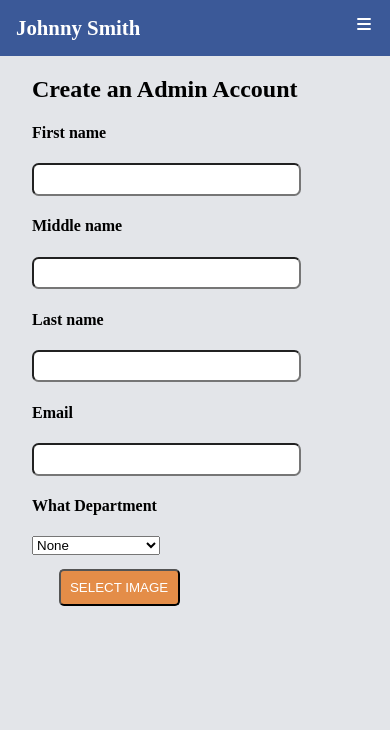
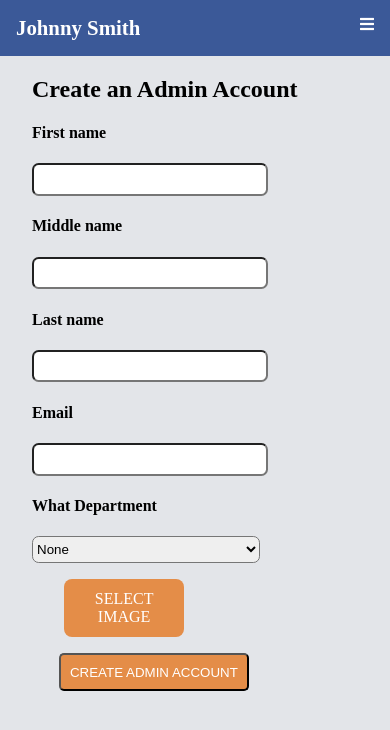
Before and after one commit to patrex/banka, a plain HTML site: page UI/admin-create-admin.html in a window 390 px wide. Drawn offline with Linux system fonts and the light colour scheme.

Commit message:
chore(template): point all fontawesome references to the CDN

```diff
--- a/UI/admin-create-admin.html
+++ b/UI/admin-create-admin.html
@@ -6,10 +6,10 @@
     <meta http-equiv="X-UA-Compatible" content="ie=edge">
     <title>Create Admin Account</title>
 
-    <!-- <link rel="stylesheet" href="https://use.fontawesome.com/releases/v5.8.1/css/all.css" integrity="sha384-50oBUHEmvpQ+1lW4y57PTFmhCaXp0ML5d60M1M7uH2+nqUivzIebhndOJK28anvf" crossorigin="anonymous"> -->
+    <link rel="stylesheet" href="https://use.fontawesome.com/releases/v5.8.1/css/all.css" integrity="sha384-50oBUHEmvpQ+1lW4y57PTFmhCaXp0ML5d60M1M7uH2+nqUivzIebhndOJK28anvf" crossorigin="anonymous">
     <link rel="stylesheet" href="css/admin-create-admin.css">
     <link rel="stylesheet" href="css/admin-dashboard.css">
-    <link rel="stylesheet" href="css/css/all.min.css">
+    <!-- <link rel="stylesheet" href="css/css/all.min.css"> -->
 </head>
 <body>
     <aside>
@@ -34,7 +34,7 @@
 
     <main>
         <h2>Create an Admin Account</h3>
-        <!-- <form class="form"> -->
+        <form class="form">
           <div class="form-ctnr">
             <h4 class="heading">First name</h4>
             <input type="text" name="fname" value="">
@@ -55,19 +55,19 @@
               <option value="bnk">Bankvegelism</option>
             </select>
 
+            <br>
+
             <!-- <h4 class="heading">Upload a profile image</h4> -->
-            <button class="btn">
+            <a class="btn">
                 <label for="file-upload" class="label">
                     <input type="file" accept="image/*" id="file-upload" name="upload" style="display: none;">
                     Select Image
                 </label>
-            </button>
+            </a>
 
-
-
-            <!-- <input type="submit" name="" value="Create Admin Account"> -->
+            <input type="submit" name="" value="Create Admin Account" class="btn">
           </div>
-        <!-- </form> -->
+        </form>
 
     </main>
 
--- a/UI/css/admin-create-admin.css
+++ b/UI/css/admin-create-admin.css
@@ -1,21 +1,12 @@
 body {
   background-color: #eee;
-}
-
-input[type='submit'] {
-  display: block;
-  margin: .5em 1em;
-  background-color: #e48d48;
-  height: 2em;
-  border-radius: .5em;
-  color: #fff;
 }
 
 input[type='text'], input[type='email'] {
   display: block;
   height: 2em;
   border-radius: .5em;
-  width: 80%;
+  width: 70%;
 }
 
 main {
@@ -23,7 +14,23 @@ main {
 }
 
 .label {
-  width: 50px;
-  margin: .5em auto;
   cursor: pointer;
 }
+
+select {
+  width: 70%;
+  border-radius: .5em;
+  height: 2em;
+}
+
+a.btn {
+  display: block;
+  border-radius: .5em;
+  width: 10%;
+}
+
+@media only screen and (max-width: 480px) {
+  a.btn {
+    width: 30%;
+  }
+}
--- a/UI/css/admin-create-staff.css
+++ b/UI/css/admin-create-staff.css
@@ -1,9 +1,9 @@
 main {
     background-color: #eee;
+    padding: 1em;
 }
 
 div.form-ctnr {
-
     margin: 1em auto;
 }
 
@@ -11,7 +11,7 @@ input[type='text'] {
     padding-left: 2px;
     border-radius: 5px;
     height: 1.5em;
-    width: 70%;
+    width: 60%;
 }
 
 select {
```
Also changed, not shown: UI/adm-activate-deac-acct.html (+2 -2 lines), UI/admin-create-stf.html (+3 -3 lines), UI/admin-dashboard.html (+3 -3 lines), UI/cas-credit.html (+2 -2 lines), UI/cas-debit.html (+2 -2 lines), UI/index.html (+3 -2 lines), UI/stf-del.html (+2 -2 lines), UI/stf-view-all.html (+2 -2 lines), UI/stf-view-spec.html (+2 -2 lines), UI/usr-acct-hist.html (+1 -1 lines), UI/usr-create-acct.html (+1 -1 lines), UI/usr-view-prof.html (+3 -3 lines), UI/res/images/card.jpg (added), UI/res/images/workro.jpg (added).
